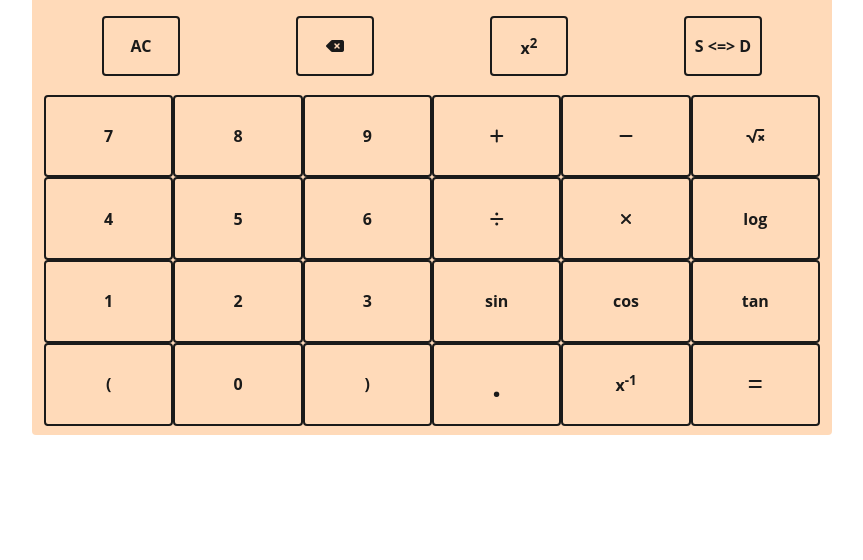
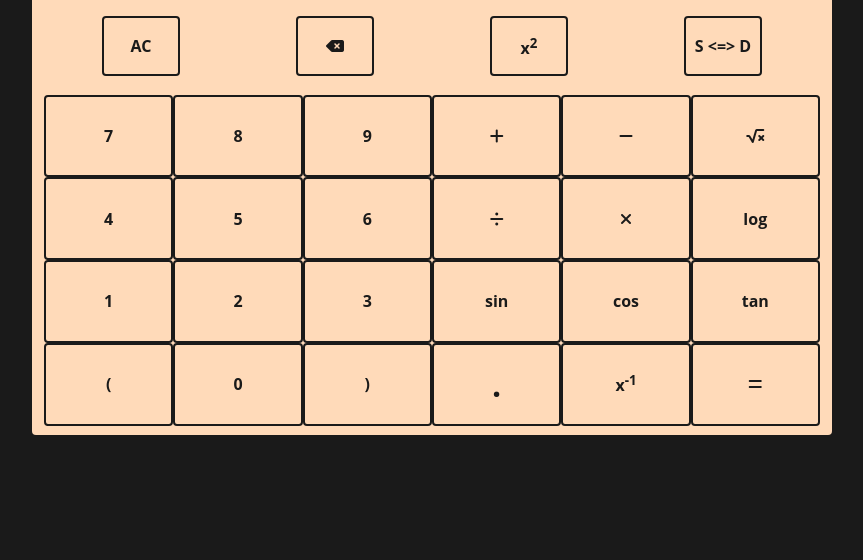
Before and after one commit to JoKeR-VIKING/Calculator, a plain HTML site: page index.html in a window 1280 px wide. Shown: the part 240-800 px from the top of the page, without its empty margins (208-1071 px from the left). Drawn offline with Linux system fonts and the light colour scheme.

Commit message:
Update style.css

```diff
--- a/css/style.css
+++ b/css/style.css
@@ -13,6 +13,7 @@ body
     display: flex;
     justify-content: center;
     align-items: center;
+    background-color: #1A1A1A;
 }
 
 .main-display
```
